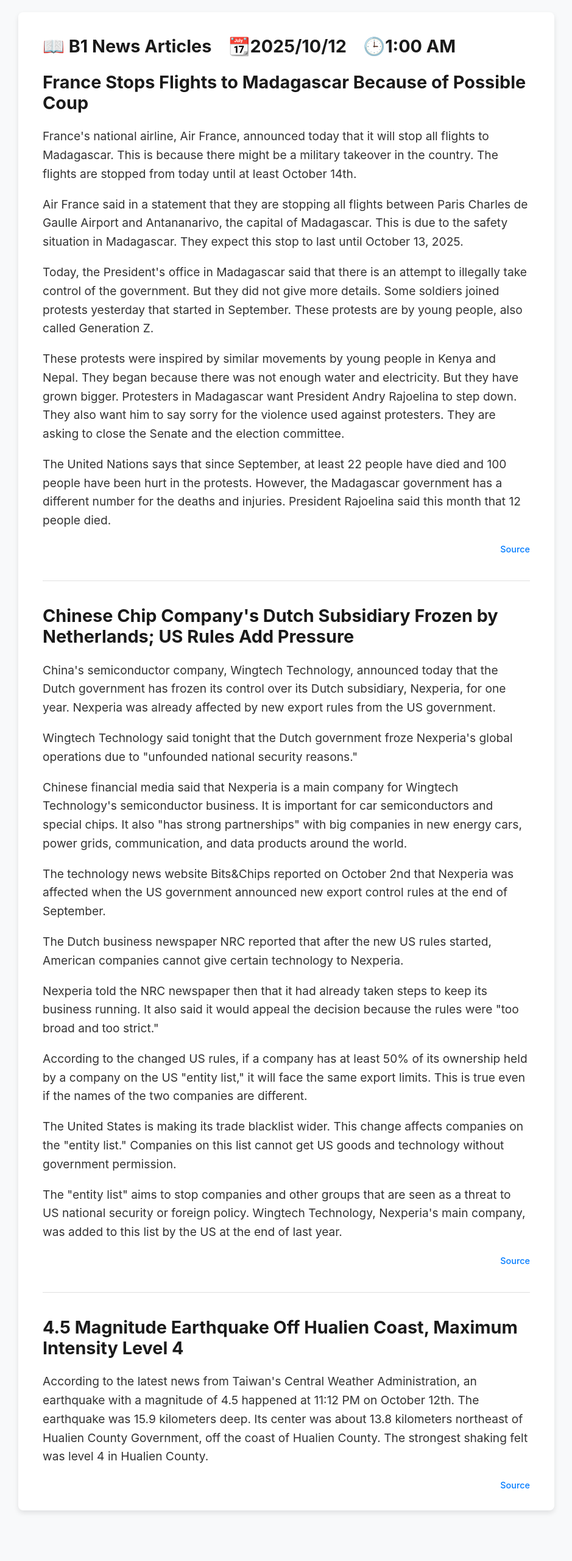
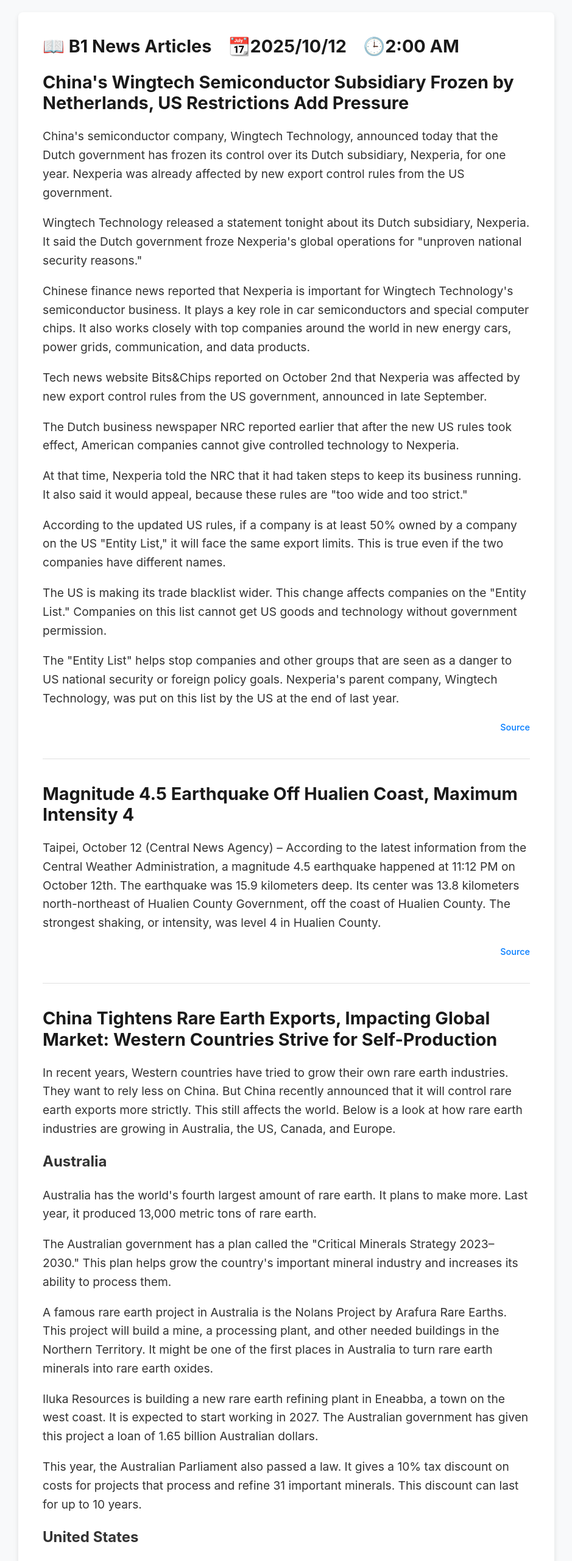
Before and after one commit to s90061/my-n8n-pages, a plain HTML site: page index.html in a window 1280 px wide. Shown: the top 2560 px of the page at 61% size, without its empty margins (170-1109 px from the left). Before the commit the page ends 2497 px from the top, so only its background shows below. Drawn offline with Linux system fonts and the light colour scheme.

Commit message:
Auto update from n8n

```diff
--- a/index.html
+++ b/index.html
@@ -54,31 +54,18 @@
 </head>
 <body>
     <div class="container">
-        <h1 class="page-title">📖 B1 News Articles &nbsp;&nbsp;&nbsp;📆2025/10/12 &nbsp;&nbsp;&nbsp;🕒1:00 AM</h1>
+        <h1 class="page-title">📖 B1 News Articles &nbsp;&nbsp;&nbsp;📆2025/10/12 &nbsp;&nbsp;&nbsp;🕒2:00 AM</h1>
         <article>
-            <h1>France Stops Flights to Madagascar Because of Possible Coup</h1>
-            <p>France's national airline, Air France, announced today that it will stop all flights to Madagascar. This is because there might be a military takeover in the country. The flights are stopped from today until at least October 14th.</p>
-            <p>Air France said in a statement that they are stopping all flights between Paris Charles de Gaulle Airport and Antananarivo, the capital of Madagascar. This is due to the safety situation in Madagascar. They expect this stop to last until October 13, 2025.</p>
-            <p>Today, the President's office in Madagascar said that there is an attempt to illegally take control of the government. But they did not give more details. Some soldiers joined protests yesterday that started in September. These protests are by young people, also called Generation Z.</p>
-            <p>These protests were inspired by similar movements by young people in Kenya and Nepal. They began because there was not enough water and electricity. But they have grown bigger. Protesters in Madagascar want President Andry Rajoelina to step down. They also want him to say sorry for the violence used against protesters. They are asking to close the Senate and the election committee.</p>
-            <p>The United Nations says that since September, at least 22 people have died and 100 people have been hurt in the protests. However, the Madagascar government has a different number for the deaths and injuries. President Rajoelina said this month that 12 people died.</p>
-            <div class="news-source">
-                <a href="https://www.cna.com.tw/news/aopl/202510120190.aspx" target="_blank">Source</a>
-            </div>
-        </article>
-        <hr>
-
-        <article>
-            <h1>Chinese Chip Company's Dutch Subsidiary Frozen by Netherlands; US Rules Add Pressure</h1>
-            <p>China's semiconductor company, Wingtech Technology, announced today that the Dutch government has frozen its control over its Dutch subsidiary, Nexperia, for one year. Nexperia was already affected by new export rules from the US government.</p>
-            <p>Wingtech Technology said tonight that the Dutch government froze Nexperia's global operations due to "unfounded national security reasons."</p>
-            <p>Chinese financial media said that Nexperia is a main company for Wingtech Technology's semiconductor business. It is important for car semiconductors and special chips. It also "has strong partnerships" with big companies in new energy cars, power grids, communication, and data products around the world.</p>
-            <p>The technology news website Bits&Chips reported on October 2nd that Nexperia was affected when the US government announced new export control rules at the end of September.</p>
-            <p>The Dutch business newspaper NRC reported that after the new US rules started, American companies cannot give certain technology to Nexperia.</p>
-            <p>Nexperia told the NRC newspaper then that it had already taken steps to keep its business running. It also said it would appeal the decision because the rules were "too broad and too strict."</p>
-            <p>According to the changed US rules, if a company has at least 50% of its ownership held by a company on the US "entity list," it will face the same export limits. This is true even if the names of the two companies are different.</p>
-            <p>The United States is making its trade blacklist wider. This change affects companies on the "entity list." Companies on this list cannot get US goods and technology without government permission.</p>
-            <p>The "entity list" aims to stop companies and other groups that are seen as a threat to US national security or foreign policy. Wingtech Technology, Nexperia's main company, was added to this list by the US at the end of last year.</p>
+            <h1>China's Wingtech Semiconductor Subsidiary Frozen by Netherlands, US Restrictions Add Pressure</h1>
+            <p>China's semiconductor company, Wingtech Technology, announced today that the Dutch government has frozen its control over its Dutch subsidiary, Nexperia, for one year. Nexperia was already affected by new export control rules from the US government.</p>
+            <p>Wingtech Technology released a statement tonight about its Dutch subsidiary, Nexperia. It said the Dutch government froze Nexperia's global operations for "unproven national security reasons."</p>
+            <p>Chinese finance news reported that Nexperia is important for Wingtech Technology's semiconductor business. It plays a key role in car semiconductors and special computer chips. It also works closely with top companies around the world in new energy cars, power grids, communication, and data products.</p>
+            <p>Tech news website Bits&Chips reported on October 2nd that Nexperia was affected by new export control rules from the US government, announced in late September.</p>
+            <p>The Dutch business newspaper NRC reported earlier that after the new US rules took effect, American companies cannot give controlled technology to Nexperia.</p>
+            <p>At that time, Nexperia told the NRC that it had taken steps to keep its business running. It also said it would appeal, because these rules are "too wide and too strict."</p>
+            <p>According to the updated US rules, if a company is at least 50% owned by a company on the US "Entity List," it will face the same export limits. This is true even if the two companies have different names.</p>
+            <p>The US is making its trade blacklist wider. This change affects companies on the "Entity List." Companies on this list cannot get US goods and technology without government permission.</p>
+            <p>The "Entity List" helps stop companies and other groups that are seen as a danger to US national security or foreign policy goals. Nexperia's parent company, Wingtech Technology, was put on this list by the US at the end of last year.</p>
             <div class="news-source">
                 <a href="https://www.cna.com.tw/news/aopl/202510120194.aspx" target="_blank">Source</a>
             </div>
@@ -86,10 +73,43 @@
         <hr>
 
         <article>
-            <h1>4.5 Magnitude Earthquake Off Hualien Coast, Maximum Intensity Level 4</h1>
-            <p>According to the latest news from Taiwan's Central Weather Administration, an earthquake with a magnitude of 4.5 happened at 11:12 PM on October 12th. The earthquake was 15.9 kilometers deep. Its center was about 13.8 kilometers northeast of Hualien County Government, off the coast of Hualien County. The strongest shaking felt was level 4 in Hualien County.</p>
+            <h1>Magnitude 4.5 Earthquake Off Hualien Coast, Maximum Intensity 4</h1>
+            <p>Taipei, October 12 (Central News Agency) – According to the latest information from the Central Weather Administration, a magnitude 4.5 earthquake happened at 11:12 PM on October 12th. The earthquake was 15.9 kilometers deep. Its center was 13.8 kilometers north-northeast of Hualien County Government, off the coast of Hualien County. The strongest shaking, or intensity, was level 4 in Hualien County.</p>
             <div class="news-source">
                 <a href="https://www.cna.com.tw/news/ahel/202510120193.aspx" target="_blank">Source</a>
+            </div>
+        </article>
+        <hr>
+
+        <article>
+            <h1>China Tightens Rare Earth Exports, Impacting Global Market: Western Countries Strive for Self-Production</h1>
+            <p>In recent years, Western countries have tried to grow their own rare earth industries. They want to rely less on China. But China recently announced that it will control rare earth exports more strictly. This still affects the world. Below is a look at how rare earth industries are growing in Australia, the US, Canada, and Europe.</p>
+            <h2>Australia</h2>
+            <p>Australia has the world's fourth largest amount of rare earth. It plans to make more. Last year, it produced 13,000 metric tons of rare earth.</p>
+            <p>The Australian government has a plan called the "Critical Minerals Strategy 2023–2030." This plan helps grow the country's important mineral industry and increases its ability to process them.</p>
+            <p>A famous rare earth project in Australia is the Nolans Project by Arafura Rare Earths. This project will build a mine, a processing plant, and other needed buildings in the Northern Territory. It might be one of the first places in Australia to turn rare earth minerals into rare earth oxides.</p>
+            <p>Iluka Resources is building a new rare earth refining plant in Eneabba, a town on the west coast. It is expected to start working in 2027. The Australian government has given this project a loan of 1.65 billion Australian dollars.</p>
+            <p>This year, the Australian Parliament also passed a law. It gives a 10% tax discount on costs for projects that process and refine 31 important minerals. This discount can last for up to 10 years.</p>
+            <h2>United States</h2>
+            <p>Last year, the US produced about 45,000 metric tons of rare earth. This was worth 260 million US dollars. The main mine is the Mountain Pass mine in California, owned by the US mining company MP Materials.</p>
+            <p>The US government is actively supporting MP Materials. It uses investments, loans, tax breaks, and promises to buy products for a long time. This helps MP Materials make more processed rare earth and rare earth magnets. The Department of Defense has even become the biggest owner of MP Materials stock.</p>
+            <p>In October this year, Australia's Lynas Rare Earths company and the American company Noveon Magnetics announced they would work together. They will supply rare earth permanent magnets to the US defense and business sectors.</p>
+            <h2>Canada</h2>
+            <p>Canada has one of the world's largest known amounts of rare earth metals and resources. In 2023, it was estimated to have over 15.2 million metric tons of rare earth oxide.</p>
+            <p>The Canadian government recently launched a "Critical Minerals Strategy." In this plan, six minerals are listed as top priorities. They have special potential to help Canada's economy grow and are needed for important supply chains. Rare earth elements are among these six minerals.</p>
+            <p>In August this year, Canada and Germany signed a statement. They agreed to work more closely on making sure critical minerals are available, on research, and on investing. This includes areas like making electric vehicles, defense, and aerospace.</p>
+            <h2>Europe</h2>
+            <p>The European Raw Materials Alliance was started in 2020 by the European Commission. Its goal is to find and fix problems with rules and find new chances. It helps Europe and the world create other ways to get rare earth minerals.</p>
+            <p>A report from the European Raw Materials Alliance said that Europe has a lot of rare earth. But it does not have many large mining operations.</p>
+            <p>According to the European Raw Materials Alliance, there are at least 14 rare earth projects in Europe. They have investments of 1.7 billion Euros. These projects will form the base of the European rare earth industry. They are expected to meet 20% of the EU's needs by 2030.</p>
+            <p>A well-known European rare earth project is Pensana's rare earth refinery in Saltend, East Yorkshire, UK. Its goal is to meet 5% of the world's need for neodymium and praseodymium oxide.</p>
+            <p>Also, France and Estonia have facilities to process rare earth.</p>
+            <h2>What pollution does rare earth development cause? How can we reduce its environmental impact?</h2>
+            <p>The rare earth industry causes a lot of pollution. From mining to processing, it harms the environment. It can destroy plants, cause soil to wash away, and unbalance natural systems. The processing also pollutes water and air.</p>
+            <p>Because of this, many rich countries and regions like Europe, the US, and Japan have a lot of rare earth but often do not mine it. Instead, they choose to buy raw rare earth from China at lower prices.</p>
+            <p>To reduce the harm the rare earth industry does to the environment, there are several things we can do. These include making mining and processing methods better, improving pollution control and environmental checks, and creating new ways to get rare earth elements more effectively from old electronics to use again.</p>
+            <div class="news-source">
+                <a href="https://www.cna.com.tw/news/aopl/202510120191.aspx" target="_blank">Source</a>
             </div>
         </article>
         </div>
```
